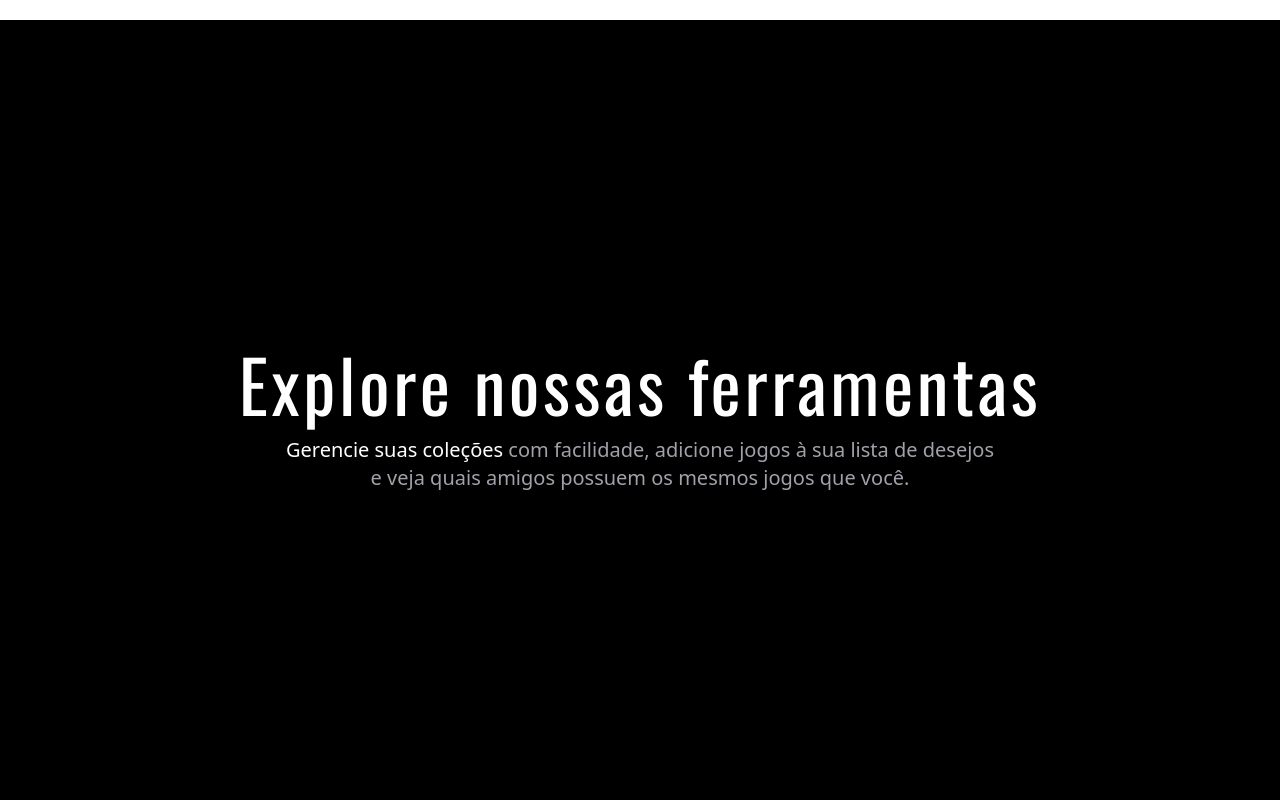
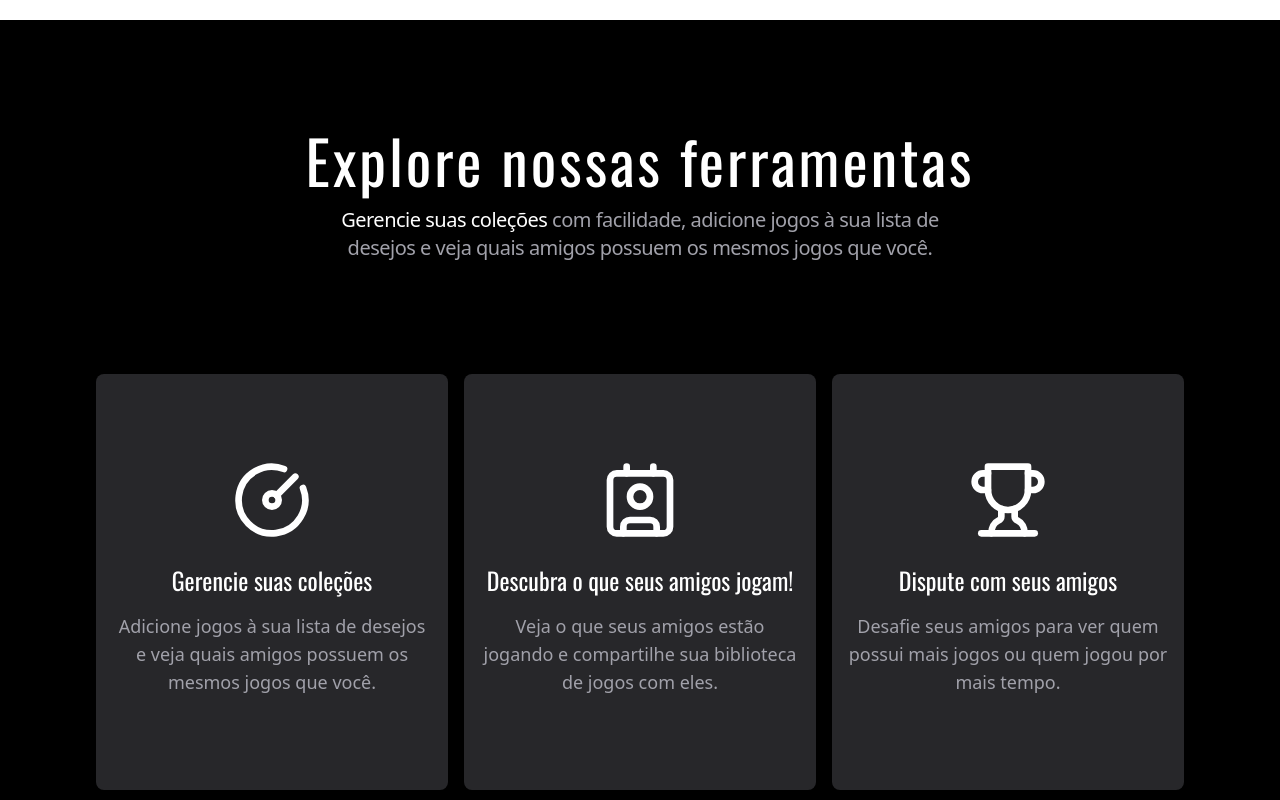
Before and after one commit to OtavioAraujoS/vault-games, a React (Vite) app: page / in a window 1280 px wide. Shown: the part 820-1620 px from the top of the page. Built offline with nearby package versions, Linux system fonts and the light colour scheme.

Commit message:
feat: enhance Features component with new features and improved layout

```diff
--- a/src/pages/home/components/Features.tsx
+++ b/src/pages/home/components/Features.tsx
@@ -1,16 +1,61 @@
+import { CircleGauge, Contact, Trophy } from 'lucide-react';
+
+const feature = [
+  {
+    id: 1,
+    title: 'Gerencie suas coleções',
+    description:
+      'Adicione jogos à sua lista de desejos e veja quais amigos possuem os mesmos jogos que você.',
+    icon: <CircleGauge className="text-white size-10 md:size-14 lg:size-20" />,
+  },
+  {
+    id: 2,
+    title: 'Descubra o que seus amigos jogam!',
+    description:
+      'Veja o que seus amigos estão jogando e compartilhe sua biblioteca de jogos com eles.',
+    icon: <Contact className="text-white size-10 md:size-14 lg:size-20" />,
+  },
+  {
+    id: 3,
+    title: 'Dispute com seus amigos',
+    description:
+      'Desafie seus amigos para ver quem possui mais jogos ou quem jogou por mais tempo.',
+    icon: <Trophy className="text-white size-10 md:size-14 lg:size-20" />,
+  },
+];
+
 export const Features = () => {
   return (
-    <div className="bg-black h-full min-h-screen flex flex-col justify-center items-center px-4 lg:p-0">
-      <div className="flex flex-col items-center gap-4">
-        <h1 className="font-oswald text-white tracking-wider text-4xl sm:text-5xl md:text-6xl lg:text-7xl text-center">
+    <div className="bg-black h-full min-h-[110vh] flex flex-col justify-center items-center px-4 gap-28 lg:p-0">
+      <div className="flex flex-col items-center gap-4 mt-8">
+        <h1 className="font-oswald text-white tracking-wider text-3xl sm:text-4xl md:text-5xl lg:text-6xl text-center">
           Explore nossas ferramentas
         </h1>
-        <p className="text-zinc-400 text-center max-w-[45rem] text-base md:text-lg lg:text-xl">
+        <p className="text-zinc-400 text-center max-w-[41rem] text-base tracking-tight md:text-lg lg:text-xl">
           <span className="text-white">Gerencie suas coleções</span> com
           facilidade, adicione jogos à sua lista de desejos e veja quais amigos
           possuem os mesmos jogos que você.
         </p>
       </div>
+
+      <div className="flex flex-wrap items-center justify-center gap-4 mb-8">
+        {feature.map((item) => (
+          <div
+            key={item.id}
+            className="flex flex-col items-center justify-center gap-4 rounded-lg p-4 bg-zinc-800 h-full min-h-[26rem] max-w-[25rem] shadow-lg hover:shadow-xl hover:bg-zinc-900 transition-all"
+          >
+            <div className="mb-4 h-16 flex items-center justify-center">
+              {item.icon}
+            </div>
+            <h2 className="text-white text-2xl font-oswald text-center">
+              {item.title}
+            </h2>
+            <p className="text-zinc-400 text-center max-w-[20rem] text-sm md:text-base lg:text-lg">
+              {item.description}
+            </p>
+          </div>
+        ))}
+      </div>
     </div>
   );
 };
```
